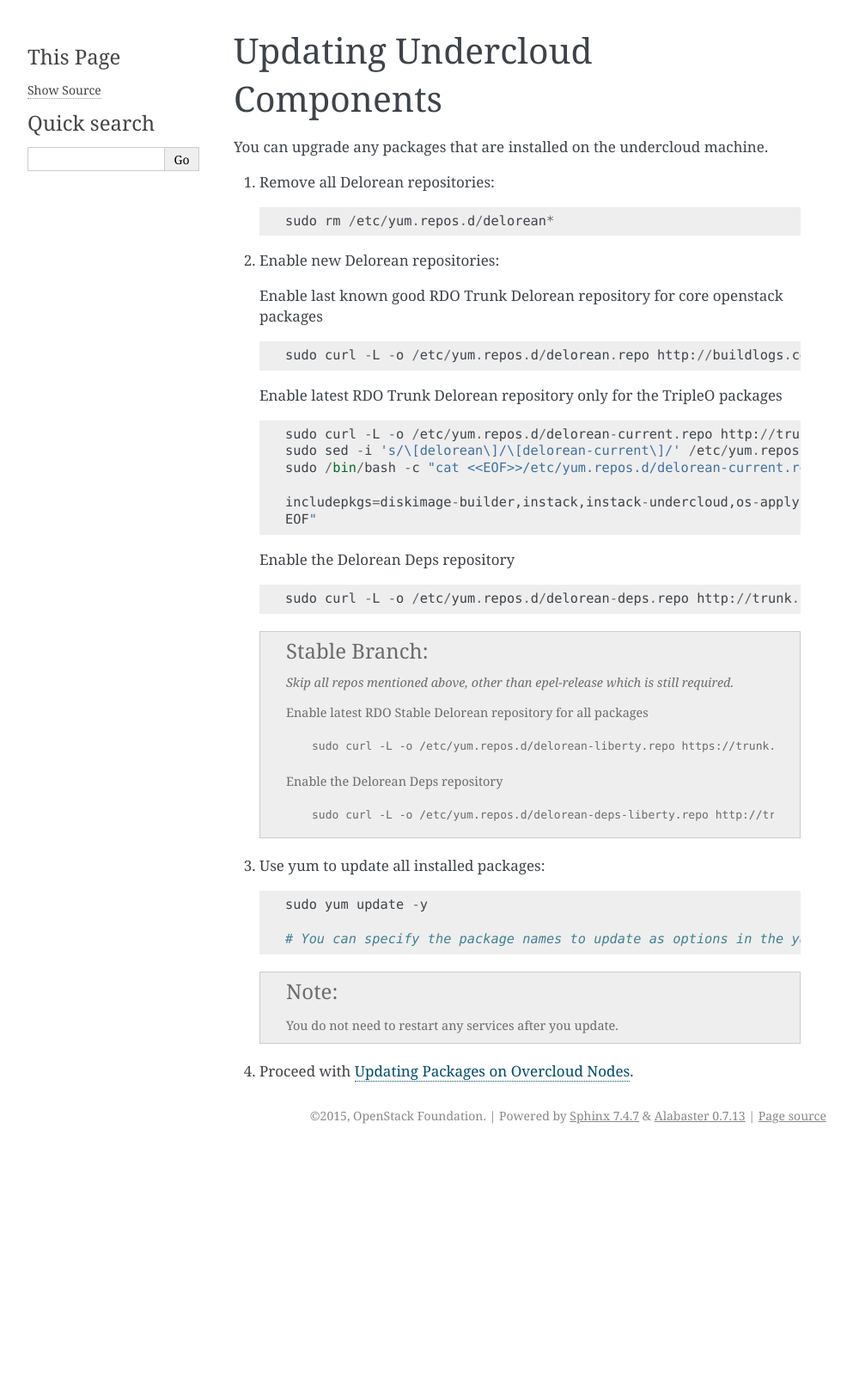
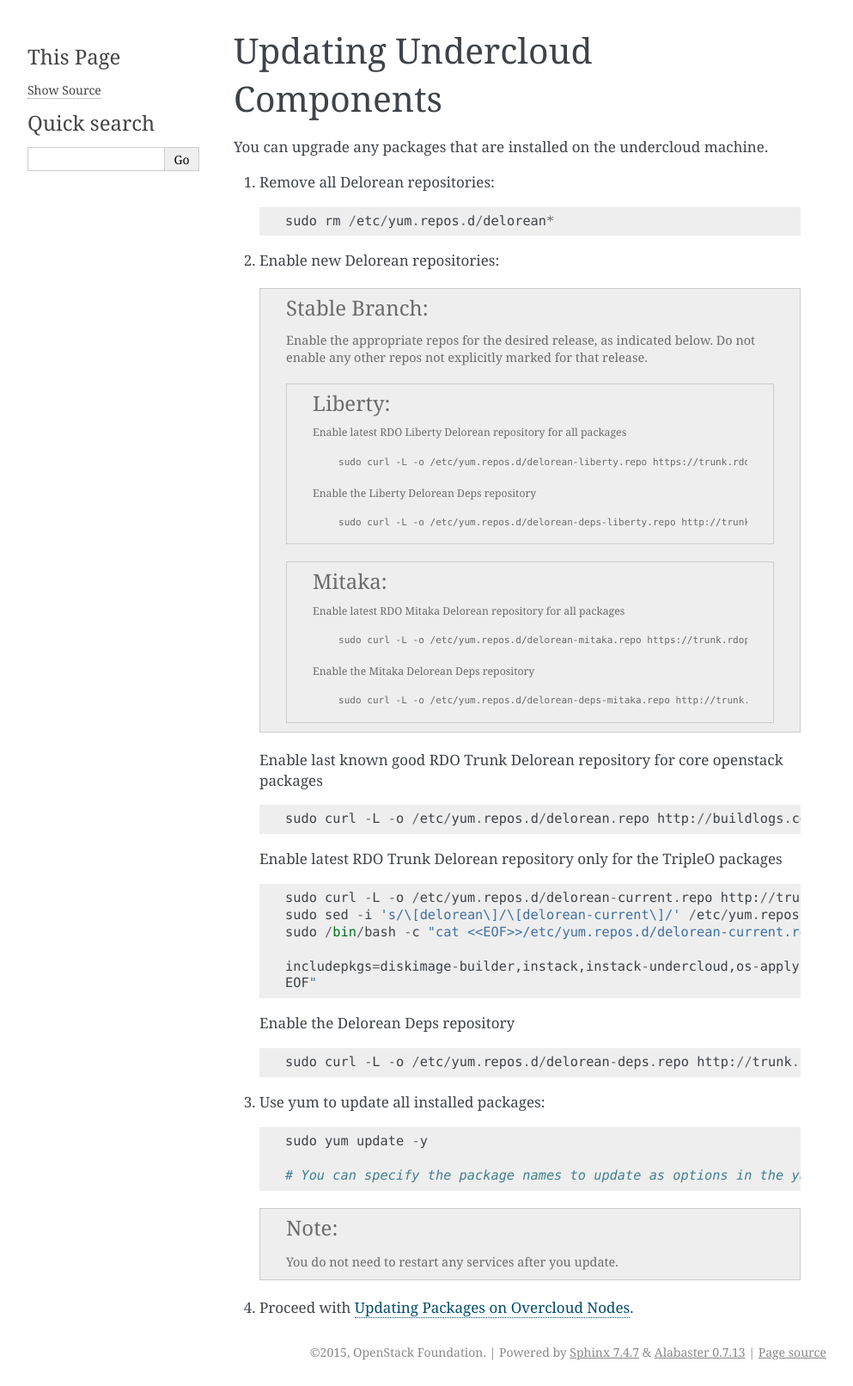
Before and after one commit to openstack-archive/tripleo-docs, a Sphinx documentation site: the page built from doc/source/installation/updating.rst, in a window 1280 px wide. Shown: the whole page at 86% size, without its empty margins (148-1141 px from the left). Built offline with Sphinx 7.4.7, drawn with Linux system fonts in a browser that asks for light colours; pages that are not in the unit, such as notebooks, are missing from menus; before the commit the page ends 1337 px from its top, so only the background shows below that.

Commit message:
Add Liberty and Mitaka admonitions and use them
Many of our stable branch steps are actually specific to one branch,
so instead of having to remember to note that in the text of those
sections, let's just have an admonition that makes the version
explicit.

This also corrects the repo setup steps to separate the Liberty and
Mitaka repos, and moves the branch options to their own section in
the environment selector.

I did not touch the image building repo setup yet because I plan
to change that in a follow-up commit anyway so it matches what we
actually do in tripleo.sh/CI.

Change-Id: I871651f0dd782ad51127d5ef0b01be3806272820

```diff
--- a/doc/source/_custom/custom.css
+++ b/doc/source/_custom/custom.css
@@ -62,6 +62,8 @@
 .portal {background-color: #ded;}
 .satellite {background-color: #dee;}
 .stable {background: #eed;}
+.liberty {background: #ede;}
+.mitaka {background: #dee;}
 .centos {background: #fef;}
 .baremetal {background: #eef;}
 .virtual {background: #efe;}
--- a/doc/source/_templates/layout.html
+++ b/doc/source/_templates/layout.html
@@ -18,6 +18,13 @@
       <ul>
         <li><input type="checkbox" id="centos" checked="checked"><label for="centos" title="Step that should only be run when using CentOS.">CentOS</label></li>
         <li><input type="checkbox" id="rhel" checked="checked"><label for="rhel" title="Step that should only be run when using RHEL.">RHEL</label></li>
+      </ul>
+
+      <span class="title">Branches</span>
+      <ul>
+        <li><input type="checkbox" id="stable" checked=""><label for="stable" title="Step that should only be run when choosing to use components from their stable branches rather than using packages/source based on current master.">Install from stable branch</label></li>
+        <li><input type="checkbox" id="liberty" checked=""><label for="liberty" title="Step that should only be run when installing from the Liberty stable branch.">Install from Liberty branch</label></li>
+        <li><input type="checkbox" id="mitaka" checked=""><label for="mitaka" title="Step that should only be run when installing from the Mitaka stable branch.">Install from Mitaka branch</label></li>
       </ul>
 
       <span class="title">RHEL Registration Types</span>
@@ -43,8 +50,6 @@
       <ul>
          <li><input type="checkbox" id="source" checked=""><label for="source"
             title="Step that should only be run when choosing to use some components directly from their git source code repositories instead of packages.">Install from source</label></li>
-        <li><input type="checkbox" id="stable" checked=""><label for="stable"
-            title="Step that should only be run when choosing to use components from their stable branches rather than using packages/source based on current master.">Install from stable branch</label></li>
       </ul>
 
 
--- a/doc/source/repositories.txt
+++ b/doc/source/repositories.txt
@@ -1,3 +1,40 @@
+   .. admonition:: Stable Branch
+      :class: stable
+
+      Enable the appropriate repos for the desired release, as indicated below.
+      Do not enable any other repos not explicitly marked for that release.
+
+      .. admonition:: Liberty
+         :class: liberty
+
+         Enable latest RDO Liberty Delorean repository for all packages
+
+         ::
+
+            sudo curl -L -o /etc/yum.repos.d/delorean-liberty.repo https://trunk.rdoproject.org/centos7-liberty/current/delorean.repo
+
+         Enable the Liberty Delorean Deps repository
+
+         ::
+
+            sudo curl -L -o /etc/yum.repos.d/delorean-deps-liberty.repo http://trunk.rdoproject.org/centos7-liberty/delorean-deps.repo
+
+      .. admonition:: Mitaka
+         :class: mitaka
+
+         Enable latest RDO Mitaka Delorean repository for all packages
+
+         ::
+
+            sudo curl -L -o /etc/yum.repos.d/delorean-mitaka.repo https://trunk.rdoproject.org/centos7-mitaka/current/delorean.repo
+
+         Enable the Mitaka Delorean Deps repository
+
+         ::
+
+            sudo curl -L -o /etc/yum.repos.d/delorean-deps-mitaka.repo http://trunk.rdoproject.org/centos7-mitaka/delorean-deps.repo
+
+
    Enable last known good RDO Trunk Delorean repository for core openstack packages
 
    ::
@@ -21,20 +58,3 @@
    ::
 
      sudo curl -L -o /etc/yum.repos.d/delorean-deps.repo http://trunk.rdoproject.org/centos7/delorean-deps.repo
-
-   .. admonition:: Stable Branch
-      :class: stable
-
-      *Skip all repos mentioned above, other than epel-release which is still required.*
-
-      Enable latest RDO Stable Delorean repository for all packages
-
-      ::
-
-         sudo curl -L -o /etc/yum.repos.d/delorean-liberty.repo https://trunk.rdoproject.org/centos7-liberty/current/delorean.repo
-
-      Enable the Delorean Deps repository
-
-      ::
-
-         sudo curl -L -o /etc/yum.repos.d/delorean-deps-liberty.repo http://trunk.rdoproject.org/centos7-liberty/delorean-deps.repo
```
Also changed, not shown: doc/source/basic_deployment/basic_deployment_cli.rst (+11 -4 lines), doc/source/index.rst (+10 -0 lines).
